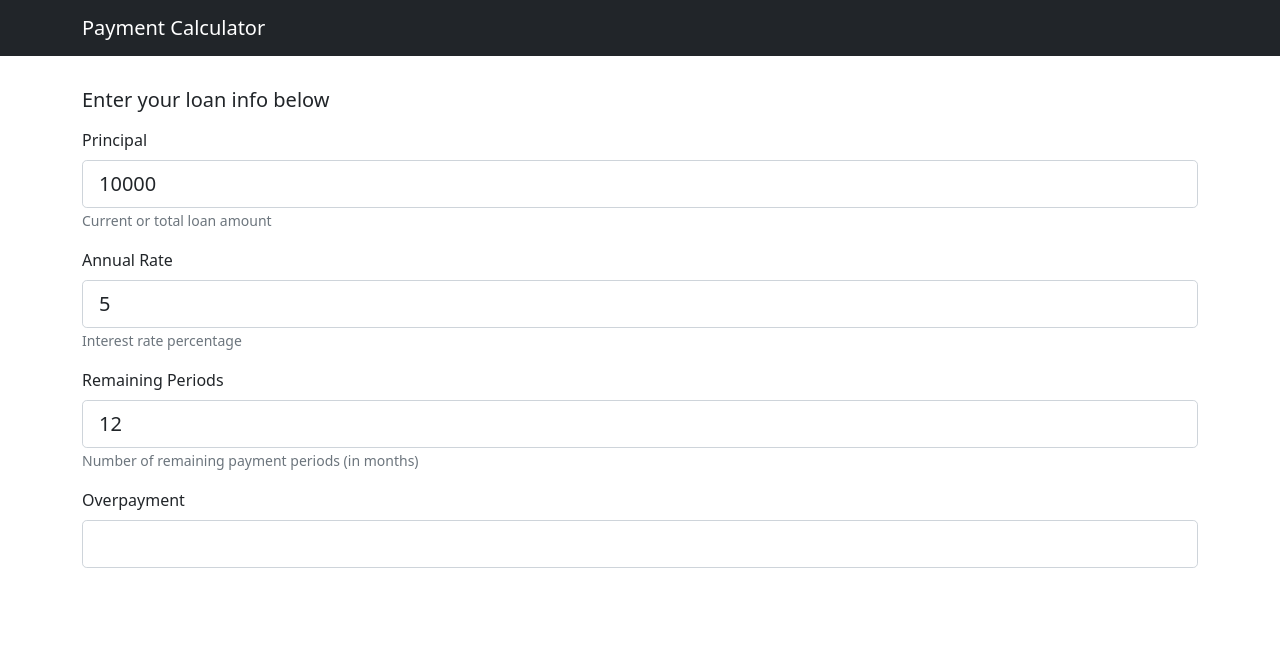
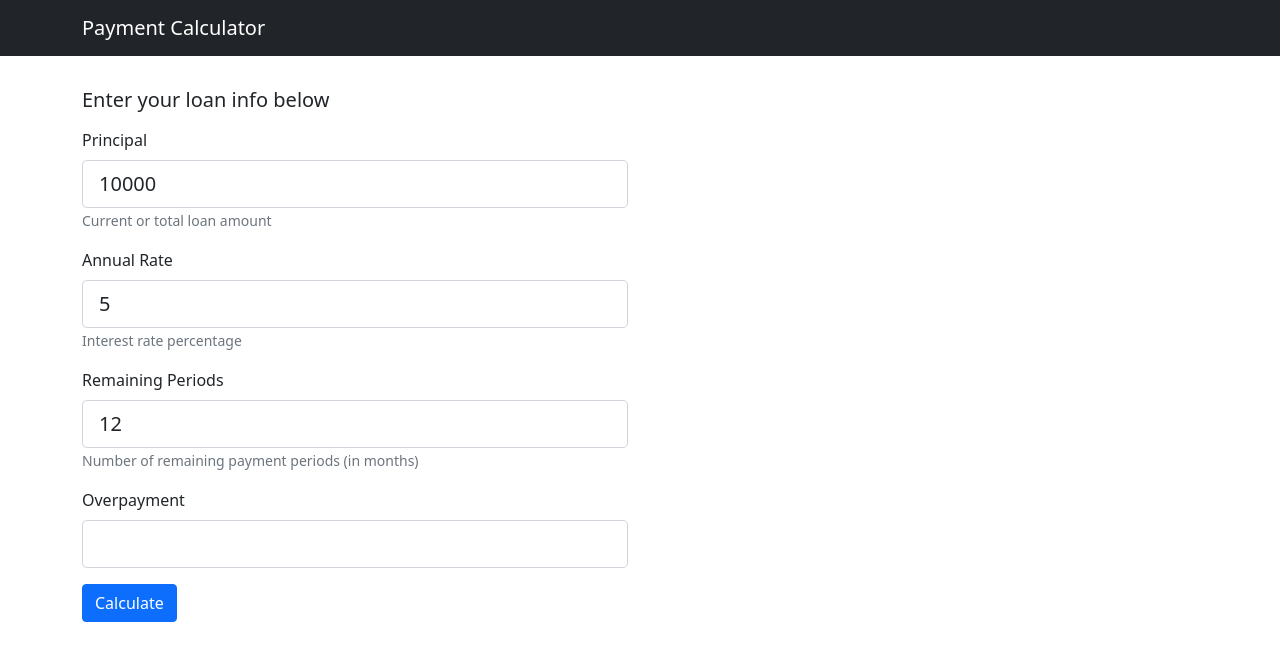
Before and after one commit to michaelasanchez/payment-calculator, a React app in the folder Payment.Web/: page / in a window 1280 px wide. Shown: the top 660 px of the page. Built offline with nearby package versions, Linux system fonts and the light colour scheme.

Commit message:
Add event listeners & state updates

```diff
--- a/Payment.Web/src/views/App.tsx
+++ b/Payment.Web/src/views/App.tsx
@@ -1,5 +1,5 @@
 import * as React from 'react';
-import { Container } from 'react-bootstrap';
+import { Col, Container, Row } from 'react-bootstrap';
 import { LoanForm } from '.';
 import { Navbar } from '../components';
 import { LoanRequest } from '../models';
@@ -12,18 +12,35 @@ const DefaultLoanRequest = () => ({
 
 interface AppProps {}
 
-export const App: React.FunctionComponent<AppProps> = ({}) => {
+export const App: React.FC<AppProps> = ({}) => {
   const [loanRequest, setLoanRequest] = React.useState<LoanRequest>(
     DefaultLoanRequest()
   );
+
+  const handleUpdateRequest = (updated: Partial<LoanRequest>) => {
+    setLoanRequest({ ...loanRequest, ...updated });
+  };
+
+  const handleSubmitRequest = () => {
+    console.log(loanRequest);
+  };
 
   return (
     <>
       <Navbar />
       <main>
         <Container>
-          <h5 className="mb-3">Enter your loan info below</h5>
-          <LoanForm loanRequest={loanRequest} />
+          <Row>
+            <Col sm={12} md={6}>
+              <h5 className="mb-3">Enter your loan info below</h5>
+              <LoanForm
+                loanRequest={loanRequest}
+                updateRequest={handleUpdateRequest}
+                submitRequest={handleSubmitRequest}
+              />
+            </Col>
+            <Col sm={12} md={6}></Col>
+          </Row>
         </Container>
       </main>
     </>
--- a/Payment.Web/src/views/LoanForm.tsx
+++ b/Payment.Web/src/views/LoanForm.tsx
@@ -1,37 +1,69 @@
 import React = require('react');
-import { Form } from 'react-bootstrap';
+import { Button, Form } from 'react-bootstrap';
 import { LoanRequest } from '../models';
 
 interface LoanFormProps {
   loanRequest: LoanRequest;
+  updateRequest: (updated: Partial<LoanRequest>) => void;
+  submitRequest: () => void;
 }
 
 export const LoanForm: React.FC<LoanFormProps> = (props) => {
-  const { loanRequest } = props;
+  const { loanRequest, updateRequest, submitRequest } = props;
+
   return (
     <>
       <Form>
         <Form.Group className="mb-3">
           <Form.Label>Principal</Form.Label>
-          <Form.Control size="lg" value={loanRequest.principal} />
+          <Form.Control
+            type="number"
+            size="lg"
+            value={loanRequest.principal}
+            onChange={(e) =>
+              updateRequest({ principal: parseFloat(e.target.value) })
+            }
+          />
           <Form.Text muted>Current or total loan amount</Form.Text>
         </Form.Group>
         <Form.Group className="mb-3">
           <Form.Label>Annual Rate</Form.Label>
-          <Form.Control size="lg" value={loanRequest.annualRate} />
+          <Form.Control
+            type="number"
+            size="lg"
+            value={loanRequest.annualRate}
+            onChange={(e) =>
+              updateRequest({ annualRate: parseFloat(e.target.value) })
+            }
+          />
           <Form.Text muted>Interest rate percentage</Form.Text>
         </Form.Group>
         <Form.Group className="mb-3">
           <Form.Label>Remaining Periods</Form.Label>
-          <Form.Control size="lg" value={loanRequest.remainingPeriods} />
+          <Form.Control
+            type="number"
+            size="lg"
+            value={loanRequest.remainingPeriods}
+            onChange={(e) =>
+              updateRequest({ remainingPeriods: parseFloat(e.target.value) })
+            }
+          />
           <Form.Text muted>
             Number of remaining payment periods (in months)
           </Form.Text>
         </Form.Group>
         <Form.Group className="mb-3">
           <Form.Label>Overpayment</Form.Label>
-          <Form.Control size="lg" value={loanRequest.overpayment} />
+          <Form.Control
+            type="number"
+            size="lg"
+            value={loanRequest.overpayment || ''}
+            onChange={(e) =>
+              updateRequest({ overpayment: parseFloat(e.target.value) })
+            }
+          />
         </Form.Group>
+        <Button onClick={submitRequest}>Calculate</Button>
       </Form>
     </>
   );
```
Also changed, not shown: Payment.Web/src/styles/form.scss (deleted).
